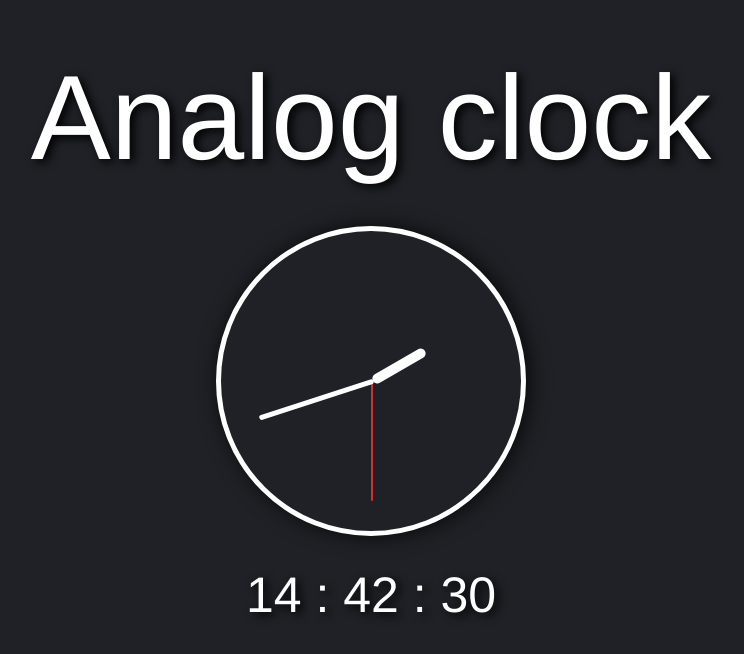
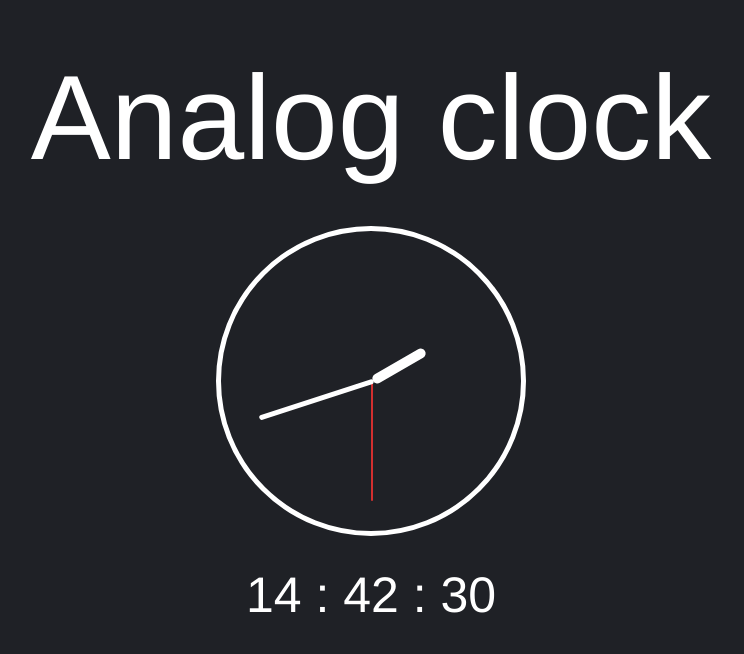
Before and after one commit to 6y6a/analogClock, a plain HTML site: page index.html in a window 1280 px wide. Shown: the whole page, without its empty margins (269-1013 px from the left). Drawn offline with Linux system fonts and the light colour scheme.

Commit message:
Удалена тень

```diff
--- a/style.css
+++ b/style.css
@@ -13,7 +13,6 @@ h1 {
     margin: 40px;
     font-weight: 100;
     font-size: 120px;
-    text-shadow: 4px 3px 10px #000;
 }
 
 .clock {
@@ -25,7 +24,6 @@ h1 {
     display: flex;
     align-items: center;
     justify-content: center;
-    box-shadow: 3px 0px 20px 1px rgba(0, 0, 0, 0.7)
 }
 
 .clock__second,
@@ -60,5 +58,4 @@ h1 {
 .time {
     margin-top: 30px;
     font-size: 50px;
-    text-shadow: 4px 3px 10px #000;
 }
```
